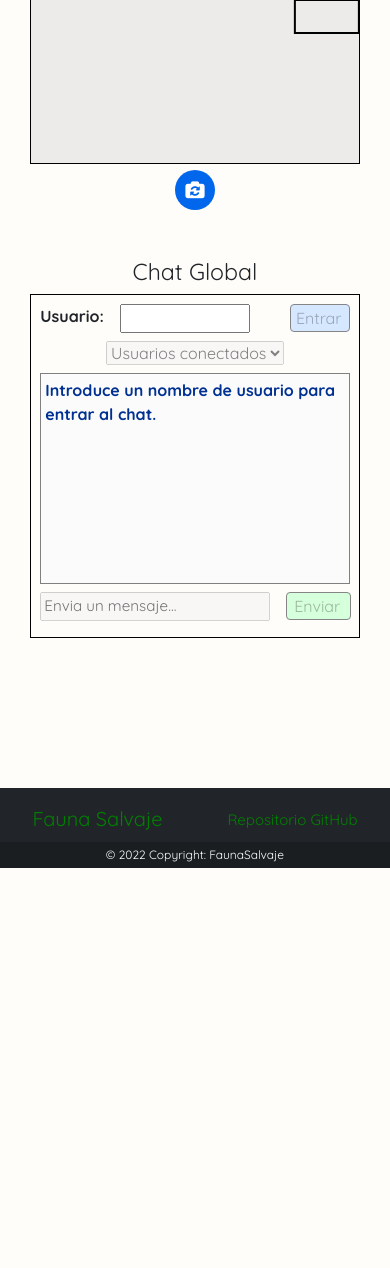
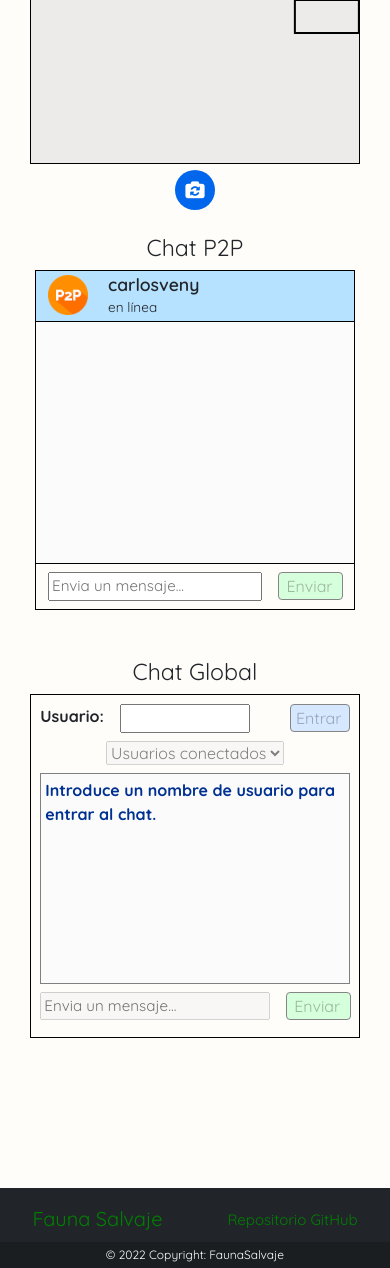
Before and after one commit to carlosveny/GDIE-fauna-salvaje, a PHP site: page /comunicacion.html in a window 390 px wide. Shown: the part 134-1402 px from the top of the page. Before the commit the page ends 1002 px from the top, so only its background shows below. Run offline with PHP 8.4, Linux system fonts and the light colour scheme; some libraries are stand-ins or nearby versions; some web fonts are replaced.

Commit message:
Chat v1.4.1

```diff
--- a/comunicacion.html
+++ b/comunicacion.html
@@ -108,7 +108,7 @@
                 <!-- Fin Llamada -->
 
                 <!-- Inicio Chat P2P -->
-                <div id="chat-p2p" style="display: none">
+                <div id="chat-p2p" style="">
                     <h3 class="mt-4">Chat P2P</h3>
                     <div class="contenedor-comments2 text-start">
                         <div class="banner-chat row mx-0">
--- a/css/style-comunicacion.css
+++ b/css/style-comunicacion.css
@@ -37,8 +37,8 @@
     padding-bottom: 12px;
 }
 .contenedor-comments2 {
-    width: 420px;
-    height: 400px;
+    width: 380px;
+    height: 360px;
     border: 1px solid black;
     margin-right: auto;
     margin-left: auto;
@@ -246,4 +246,8 @@
     .contenedor-comments {
         height: calc(100vh - 500px);
     }
+    .contenedor-comments2 {
+        width: 320px;
+        height: 340px;
+    }
 }
```
